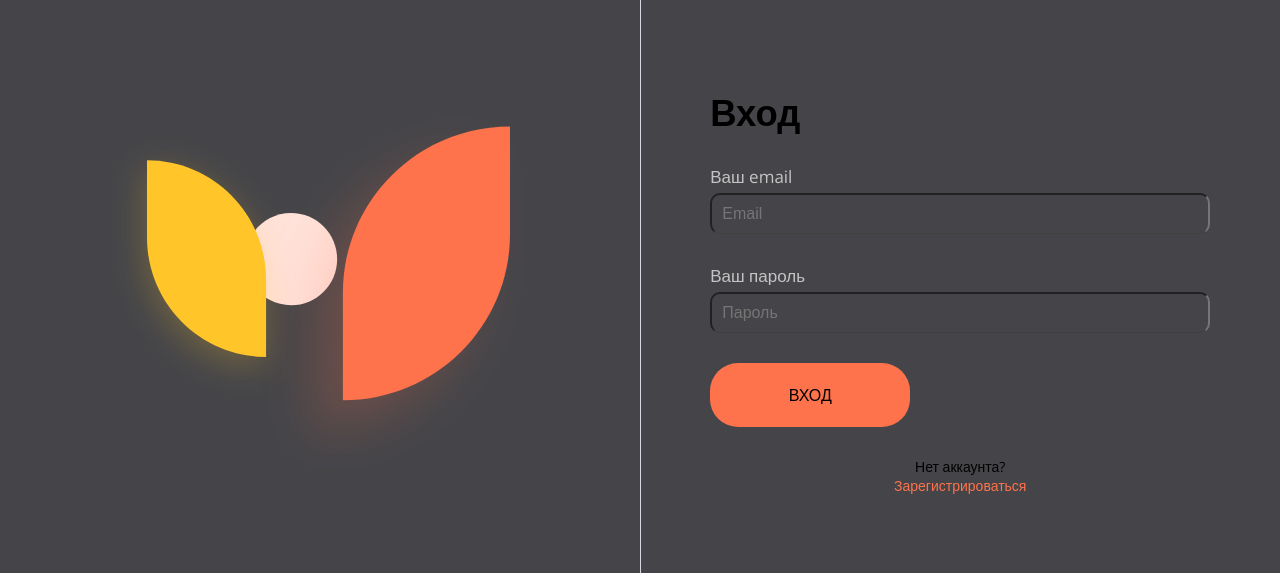
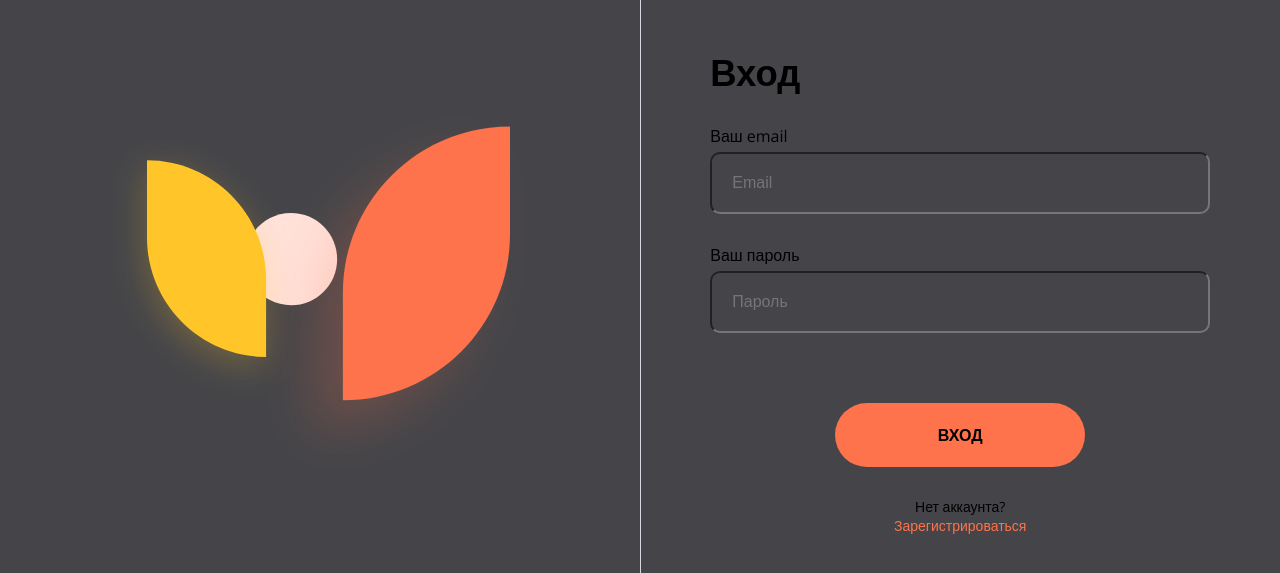
Before and after one commit to andrei-asipik/pizza-app, a React (Vite) app: page /auth/login in a window 1280 px wide. Shown: the part 107-680 px from the top of the page. Built offline with nearby package versions, Linux system fonts and the light colour scheme.

Commit message:
added authorization

```diff
--- a/src/components/Button/Button.module.css
+++ b/src/components/Button/Button.module.css
@@ -4,7 +4,7 @@
   border-radius: 28px;
   padding: 0.6em 1.2em;
   font-size: 1em;
-  font-weight: 400;
+  font-weight: 600;
   font-family: inherit;
   background-color: var(--primary-color);
   cursor: pointer;
@@ -14,6 +14,7 @@
 .big {
   padding: 20px 60px;
   text-transform: uppercase;
+  border-radius: 36px;
 }
 
 .small {
--- a/src/components/Input/Input.module.css
+++ b/src/components/Input/Input.module.css
@@ -1,14 +1,14 @@
 .input {
   background: none;
-  border-bottom: 1px solid #423f3f;
+  /* border: 1px solid #423f3f; */
   border-radius: 10px;
   font-size: 1rem;
   font-weight: 400;
   line-height: normal;
-  padding: 10px;
+  padding: 20px;
 }
 
 .invalid {
   border: 1px solid red;
-  background: rgb(113, 13, 13);
+  /* background: rgb(113, 13, 13); */
 }
--- a/src/components/Input/Input.tsx
+++ b/src/components/Input/Input.tsx
@@ -5,7 +5,7 @@ import { InputProps } from './Input.props';
 
 const Input = forwardRef<HTMLInputElement, InputProps>(function Input(
   { className, isValid = true, ...props }: InputProps,
-  ref
+  ref,
 ) {
   return (
     <input
--- a/src/components/ProductCard/ProductCard.module.css
+++ b/src/components/ProductCard/ProductCard.module.css
@@ -1,7 +1,8 @@
 .header {
   position: relative;
   min-height: 165px;
-  border-radius: 19px;
+  border-radius: 19px 19px 0 0;
+  background-size: cover;
 }
 
 .card {
--- /dev/null
+++ b/src/helpers/RequireAuth.tsx
@@ -0,0 +1,11 @@
+import { ReactNode } from 'react';
+import { Navigate } from 'react-router-dom';
+
+export const RequireAuth = ({ children }: { children: ReactNode }) => {
+  const jwt = localStorage.getItem('jwt');
+  if (!jwt) {
+    return <Navigate to="auth/login" replace />;
+  }
+
+  return children;
+};
--- /dev/null
+++ b/src/intefaces/auth.interface.ts
@@ -0,0 +1,3 @@
+export interface LoginResponse {
+  access_token: string;
+}
--- a/src/layout/PageLayout/PageLayout.tsx
+++ b/src/layout/PageLayout/PageLayout.tsx
@@ -1,13 +1,19 @@
-import { NavLink, Outlet } from 'react-router-dom';
+import { NavLink, Outlet, useNavigate } from 'react-router-dom';
 import styles from './PageLayout.module.css';
 import Button from '../../components/Button/Button';
 import classNames from 'classnames';
 
-const activeLink = (isActive: boolean) => {
-  return classNames(styles['link'], { [styles.active]: isActive });
-};
+function PageLayout() {
+  const navigate = useNavigate();
 
-function PageLayout() {
+  const activeLink = (isActive: boolean) => {
+    return classNames(styles['link'], { [styles.active]: isActive });
+  };
+
+  const logout = () => {
+    localStorage.removeItem('jwt');
+    navigate('/auth/login');
+  };
   return (
     <div className={styles['layout']}>
       <div className={styles['sidebar']}>
@@ -30,7 +36,7 @@ function PageLayout() {
             Корзина
           </NavLink>
         </div>
-        <Button className={styles['exit']}>
+        <Button className={styles['exit']} onClick={() => logout()}>
           <img src="/exit-icon.svg" alt="exit-icon" />
           Выход
         </Button>
--- a/src/main.tsx
+++ b/src/main.tsx
@@ -12,11 +12,16 @@ import axios from 'axios';
 import Login from './pages/Login/Login.tsx';
 import Register from './pages/Register/Register.tsx';
 import { AuthLayout } from './layout/Auth/AuthLayout.tsx';
+import { RequireAuth } from './helpers/RequireAuth.tsx';
 
 const router = createBrowserRouter([
   {
     path: '/',
-    element: <Layout />,
+    element: (
+      <RequireAuth>
+        <Layout />
+      </RequireAuth>
+    ),
     children: [
       { path: '/', element: <Menu /> },
       { path: '/cart', element: <Cart /> },
--- a/src/pages/Login/Login.module.css
+++ b/src/pages/Login/Login.module.css
@@ -1,14 +1,15 @@
 .login {
   display: flex;
   flex-direction: column;
-  gap: 30px;
   width: 100%;
   max-width: 500px;
+  gap: 30px;
 }
 
 .form {
   display: flex;
   flex-direction: column;
+  position: relative;
   gap: 30px;
 }
 
@@ -19,8 +20,7 @@
 }
 
 .field label {
-  color: #c4c4c4;
-  font-size: 17px;
+  font-size: 1rem;
   font-style: normal;
   font-weight: 400;
 }
@@ -39,7 +39,12 @@
 }
 
 .error {
-  background: #ffc529;
-  color: white;
-  padding: 20px;
+  position: absolute;
+  bottom: 90px;
+  color: rgb(255, 0, 0);
 }
+
+.button {
+  margin: 40px auto 0;
+  width: 250px;
+}
--- a/src/pages/Login/Login.tsx
+++ b/src/pages/Login/Login.tsx
@@ -1,4 +1,4 @@
-import { Link } from 'react-router-dom';
+import { Link, useNavigate } from 'react-router-dom';
 import styles from './Login.module.css';
 import Button from '../../components/Button/Button';
 import Input from '../../components/Input/Input';
@@ -6,6 +6,7 @@ import { FormEvent, useState } from 'react';
 import axios, { AxiosError } from 'axios';
 import { PREFIX } from '../../helpers/API';
 import Headling from '../../components/Headling/Headling';
+import { LoginResponse } from '../../intefaces/auth.interface';
 
 export type LoginForm = {
   email: {
@@ -18,6 +19,7 @@ export type LoginForm = {
 
 function Login() {
   const [error, setError] = useState<string | null>();
+  const navigate = useNavigate();
 
   const submit = async (e: FormEvent) => {
     e.preventDefault();
@@ -29,14 +31,16 @@ function Login() {
 
   const sendLogin = async (email: string, password: string) => {
     try {
-      const { data } = await axios.post(`${PREFIX}/auth/login`, {
+      const { data } = await axios.post<LoginResponse>(`${PREFIX}/auth/login`, {
         email,
         password,
       });
       console.log(data);
-    } catch (e) {
-      if (e instanceof AxiosError) {
-        setError(e.response?.data.message || 'An error occurred');
+      localStorage.setItem('jwt', data.access_token);
+      navigate('/');
+    } catch (err) {
+      if (err instanceof AxiosError) {
+        setError(err.response?.data.message || 'An error occurred');
       }
     }
   };
@@ -44,7 +48,7 @@ function Login() {
   return (
     <div className={styles['login']}>
       <Headling>Вход</Headling>
-      {error && <div className={styles['error']}>{error}</div>}
+
       <form className={styles['form']} onSubmit={submit}>
         <div className={styles['field']}>
           <label htmlFor="email">Ваш email</label>
@@ -59,7 +63,10 @@ function Login() {
             placeholder="Пароль"
           />
         </div>
-        <Button appearance="big">Вход</Button>
+        {error && <div className={styles['error']}>{error}</div>}
+        <Button appearance="big" className={styles['button']}>
+          Вход
+        </Button>
       </form>
       <div className={styles['links']}>
         <div>Нет аккаунта?</div>
```
